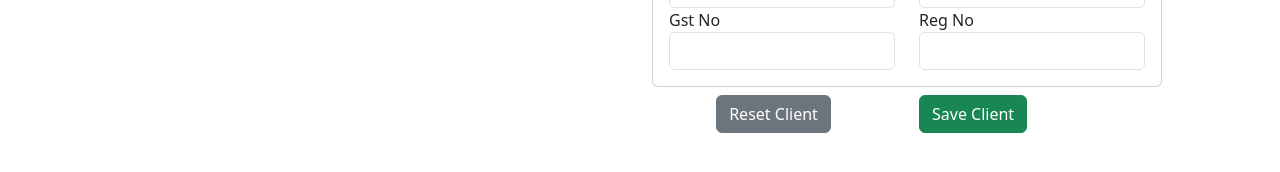
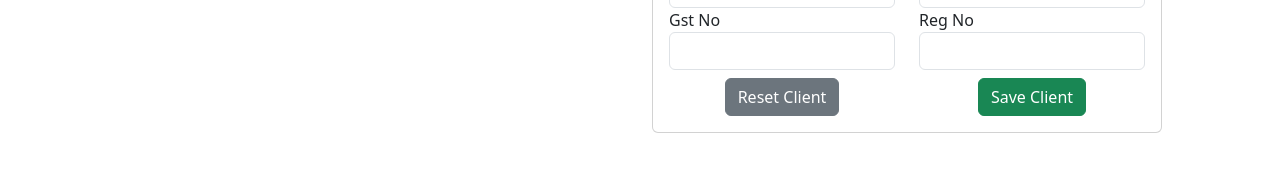
Before and after one commit to KlasniMisho123/Angular-Starting-Project, an Angular app: page /client in a window 1280 px wide. Shown: the part 378-550 px from the top of the page. Built offline with nearby package versions, Linux system fonts and the light colour scheme; no server answers.

Commit message:
API UpdateClient Commit

```diff
--- a/src/app/components/client/client.component.html
+++ b/src/app/components/client/client.component.html
@@ -79,14 +79,14 @@
                             <input type="text" [(ngModel)]="clientObj.regNo" class="form-control">
                         </div>
                     </div>
-                </div>
-            </div>
-            <div class="row pt-2">
-                <div class="col-6 text-center">
-                    <button class="btn btn-secondary">Reset Client</button>
-                </div>
-                <div class="col-6">
-                    <button class="btn btn-success" (click)="onSaveClient()">Save Client</button>
+                    <div class="row pt-2">
+                        <div class="col-6 text-center">
+                            <button class="btn btn-secondary">Reset Client</button>
+                        </div>
+                        <div class="col-6 text-center">
+                            <button class="btn btn-success" (click)="onSaveClient()">Save Client</button>
+                        </div>
+                    </div>
                 </div>
             </div>
         </div>
--- a/src/app/components/client/client.component.ts
+++ b/src/app/components/client/client.component.ts
@@ -28,7 +28,7 @@ export class ClientComponent implements OnInit {
   }
 
   onSaveClient() {
-    debugger;
+    // debugger;
     this.clientService.addUpdate(this.clientObj).subscribe((res:APIResponseModel)=> {
       if(res.result) {
         alert("Client Created Successfully")
--- a/src/app/services/client.service.ts
+++ b/src/app/services/client.service.ts
@@ -16,7 +16,7 @@ export class ClientService {
     return this.http.get<APIResponseModel>(environment.API_URL + "GetAllClients")
   }
   addUpdate (obj:Client):Observable<APIResponseModel> {
-    return this.http.post<APIResponseModel>(environment.API_URL + "GetAllClients", obj)
+    return this.http.post<APIResponseModel>(environment.API_URL + "AddUpdateClient", obj)
   }
   deleteClientById(id:number):Observable<APIResponseModel> {
     return this.http.get<APIResponseModel>(environment.API_URL + "DeleteClientByClientId?clientId=" + id)
```
